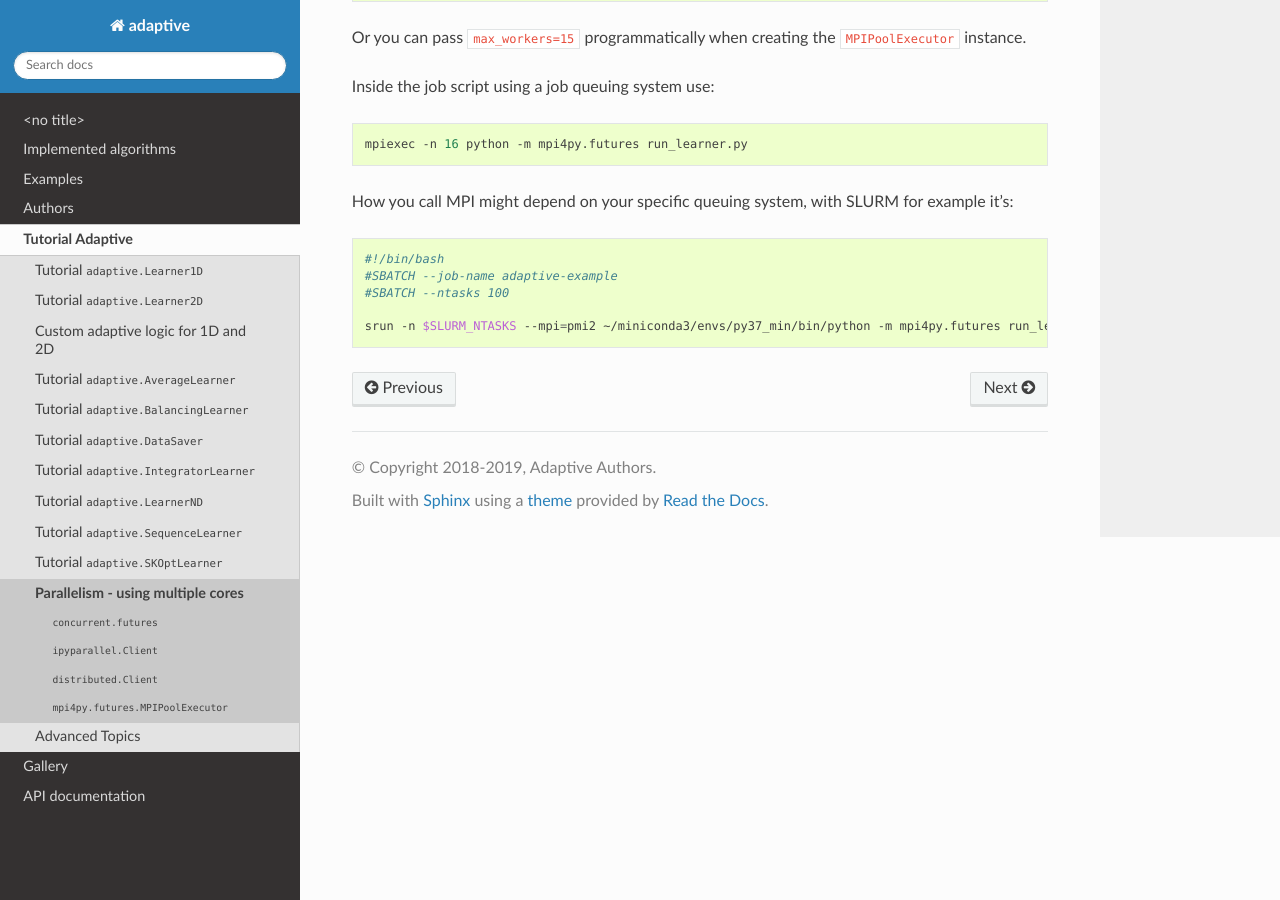
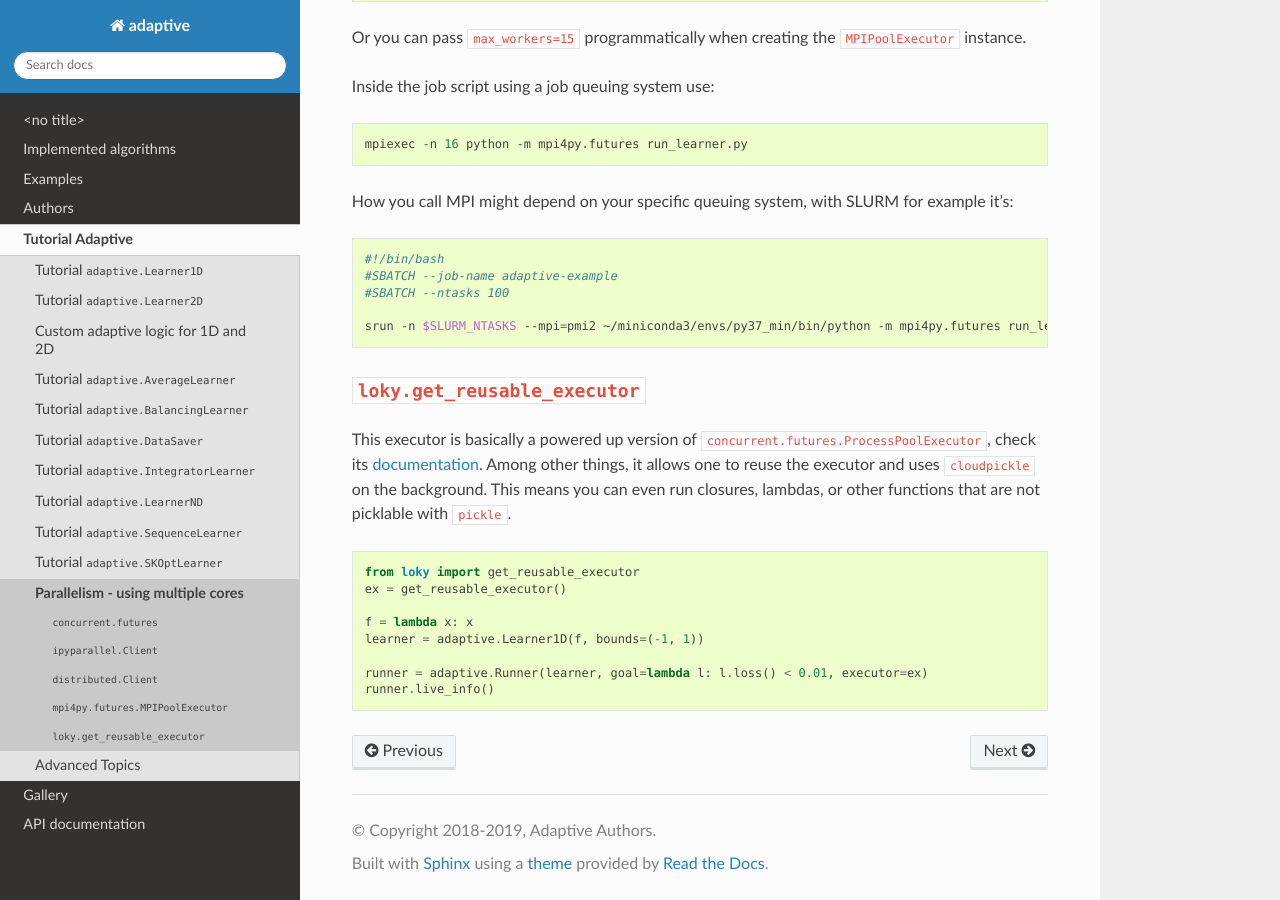
Before and after one commit to python-adaptive/adaptive, a Sphinx documentation site: the page built from docs/source/tutorial/tutorial.parallelism.rst, in a window 1280 px wide and 900 px high, scrolled down 1889 px. Built offline with Sphinx 7.4.7 and the Read the Docs theme 2.0.0, drawn with Linux system fonts in a browser that asks for light colours; the version number could not be read and is left out; cross-references to code outside the pages are shown as plain code.

Commit message:
add loky docs

```diff
--- a/docs/source/tutorial/tutorial.parallelism.rst
+++ b/docs/source/tutorial/tutorial.parallelism.rst
@@ -116,3 +116,21 @@ How you call MPI might depend on your specific queuing system, with SLURM for ex
     #SBATCH --ntasks 100
 
     srun -n $SLURM_NTASKS --mpi=pmi2 ~/miniconda3/envs/py37_min/bin/python -m mpi4py.futures run_learner.py
+
+`loky.get_reusable_executor`
+~~~~~~~~~~~~~~~~~~~~~~~~~~~~
+
+This executor is basically a powered up version of `~concurrent.futures.ProcessPoolExecutor`, check its `documentation <https://loky.readthedocs.io/>`_.
+Among other things, it allows one to reuse the executor and uses ``cloudpickle`` on the background.
+This means you can even run closures, lambdas, or other functions that are not picklable with `pickle`.
+
+.. code:: python
+
+    from loky import get_reusable_executor
+    ex = get_reusable_executor()
+
+    f = lambda x: x
+    learner = adaptive.Learner1D(f, bounds=(-1, 1))
+
+    runner = adaptive.Runner(learner, goal=lambda l: l.loss() < 0.01, executor=ex)
+    runner.live_info()
```
